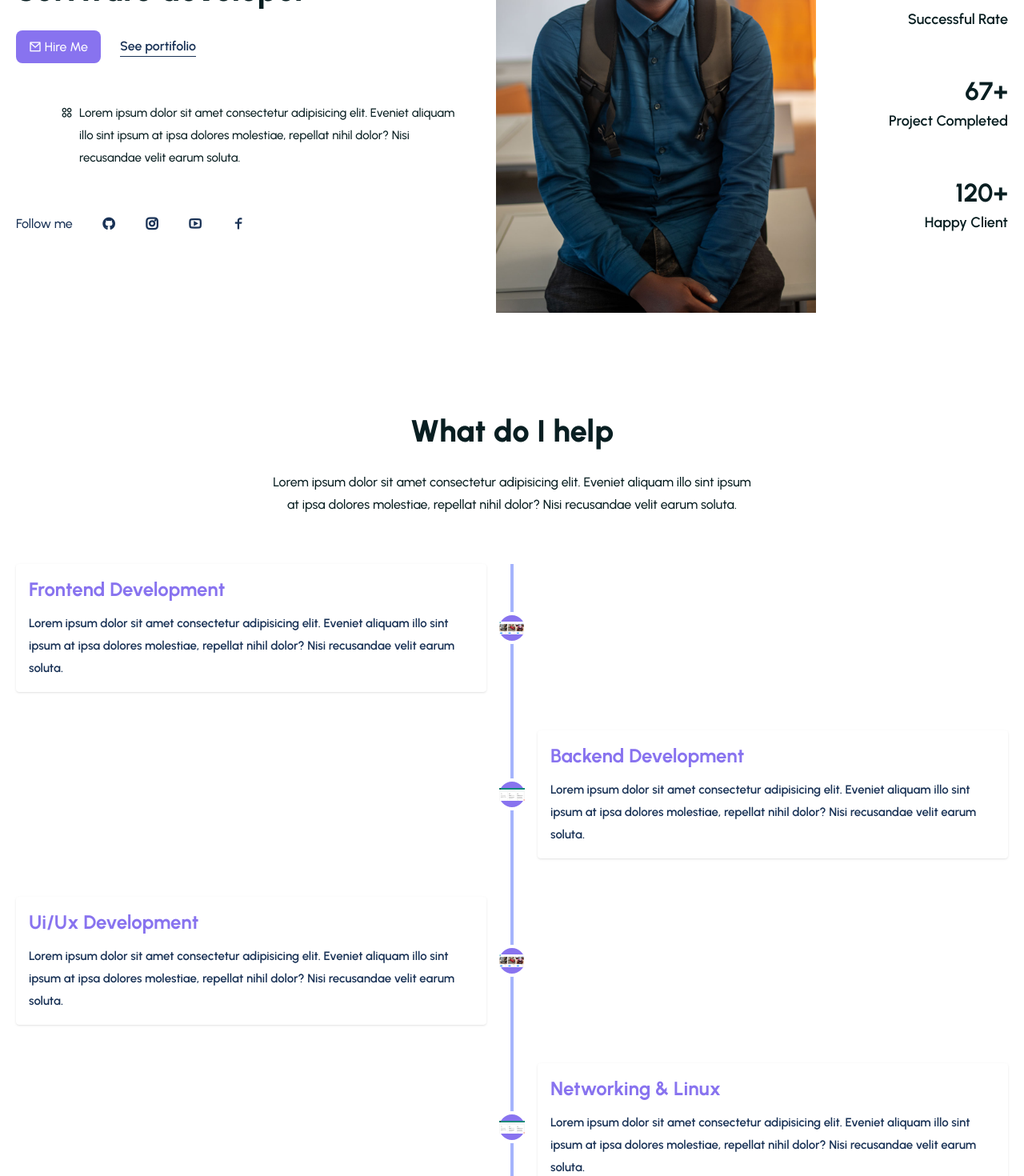
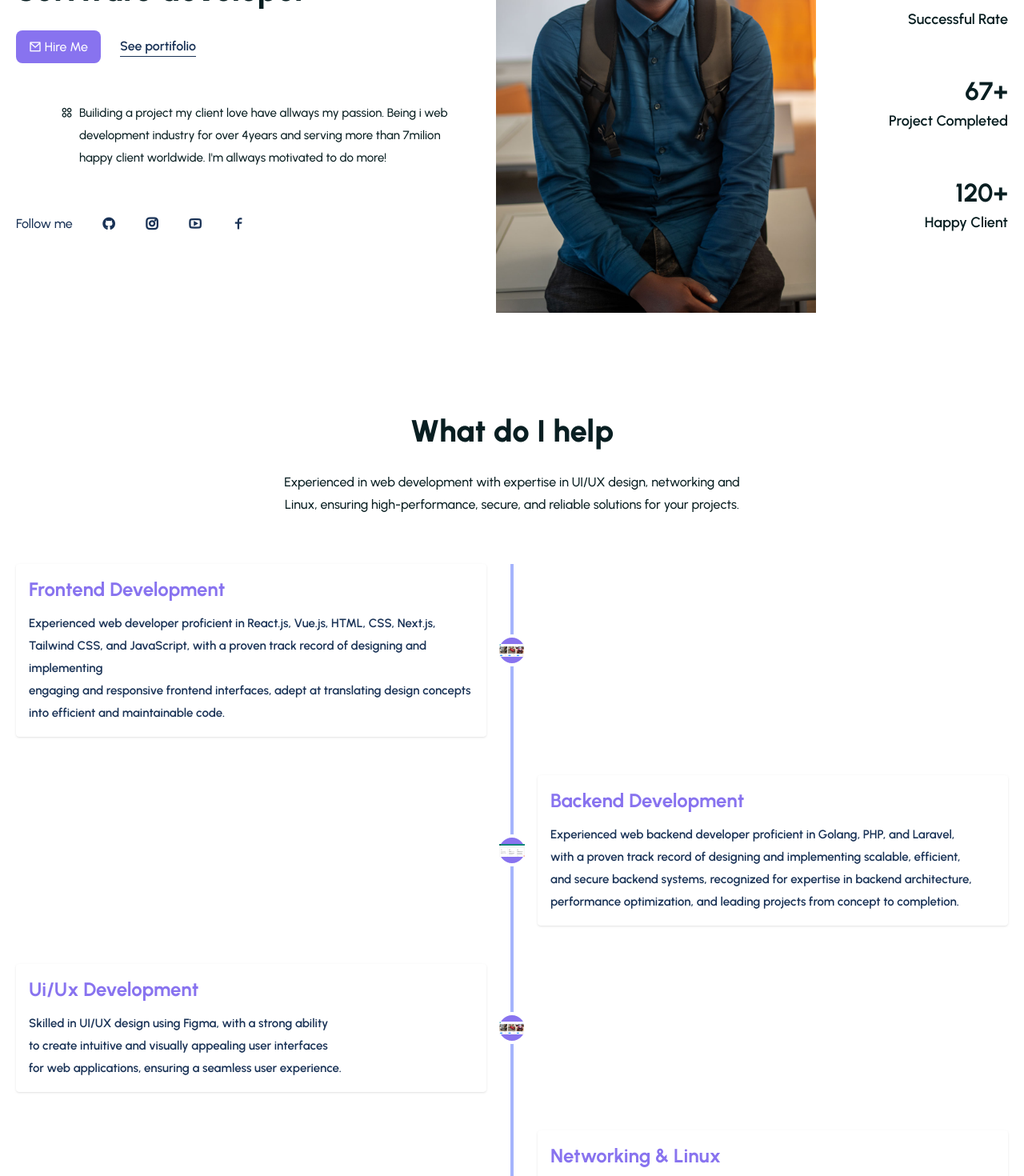
Before and after one commit to bahati-hakizimana/my_site, a React (Vite) app: page / in a window 1280 px wide. Shown: the part 360-1830 px from the top of the page at 80% size. Built offline with nearby package versions, Linux system fonts and the light colour scheme.

Commit message:
services

```diff
--- a/src/components/ui/Hero.jsx
+++ b/src/components/ui/Hero.jsx
@@ -51,13 +51,13 @@ const Hero = () => {
                             <span>
                                 <i className="ri-apps-2-line"></i>
                             </span>
-                            Lorem ipsum dolor sit amet consectetur adipisicing elit.
-                            Eveniet aliquam illo sint ipsum at ipsa dolores molestiae,
-                            repellat nihil dolor? Nisi recusandae velit earum soluta.
+                            Builiding a project my client love have allways my passion.
+                            Being i web development industry for over 4years and serving more than 7milion happy client worldwide.
+                            I'm allways motivated to do more!
                         </p>
                         <div className=' flex gap-9 items-center mt-14'>
                             <span
-                             className=' text-smallTextColor text-[16px] font-[500]'>
+                                className=' text-smallTextColor text-[16px] font-[500]'>
                                 Follow me
                             </span>
                             <span >
@@ -95,7 +95,7 @@ const Hero = () => {
                     {/* == Hero image end ======= */}
                     {/* == Hero content right ======= */}
                     <div
-                    className=' md:basis-1/5 flex justify-between text-center mt-10 flex-wrap gap-3 md:mt-0 md:flex-col md:justify-end md:text-end'>
+                        className=' md:basis-1/5 flex justify-between text-center mt-10 flex-wrap gap-3 md:mt-0 md:flex-col md:justify-end md:text-end'>
                         <div className="mb-10">
                             <h2 className=' text-headingColor font-[700] text-[32px]'>
                                 <CountUp start={0} end={6} duration={2} suffix='+' />
--- a/src/components/ui/Portifolio.jsx
+++ b/src/components/ui/Portifolio.jsx
@@ -17,6 +17,7 @@ const Portifolio = () => {
                     <button className=' text-smallTextColor border border-solid border-smallTextColor py-2 px-4 rounded-[8px]'>All</button>
                     <button className=' text-smallTextColor border border-solid border-smallTextColor py-2 px-4 rounded-[8px]'>Web design</button>
                     <button className=' text-smallTextColor border border-solid border-smallTextColor py-2 px-4 rounded-[8px]'>Ui/Ux</button>
+                    <button className=' text-smallTextColor border border-solid border-smallTextColor py-2 px-4 rounded-[8px]'>Linux/Network</button>
                 </div>
             </div>
 
--- a/src/components/ui/Services.jsx
+++ b/src/components/ui/Services.jsx
@@ -11,16 +11,15 @@ const Services = () => {
                 <div className="text-center">
                     <h2 className=' text-headingColor font-[800] text-[2.4rem] mb-5'>What do I help</h2>
                     <p className=' lg:max-w-[600px] lg:mx-auto text-headingColor font-[500] text-[16px] leading-7'>
-                        Lorem ipsum dolor sit amet consectetur adipisicing elit.
-                        Eveniet aliquam illo sint ipsum at ipsa dolores molestiae,
-                        repellat nihil dolor? Nisi recusandae velit earum soluta.
+                        Experienced in web development with expertise in UI/UX design, networking and
+                        Linux, ensuring high-performance, secure, and reliable solutions for your projects.
                     </p>
                 </div>
                 <div className='flex flex-col justify-center sm:py-12'>
                     <div className='w-full py-3 px-2 sm:mx-w-xl sm:mx-auto sm:px-0'>
                         <div className="ralative text-gray-700 antialiased text-sm font-semibold">
                             {/* ============== Vertical Line running through the middle=============== */}
-                            <div className=' hidden absolute w-1 sm:block bg-indigo-300 h-[850px] left-1/2 transform -translate-x-1/2'></div>
+                            <div className=' hidden absolute w-1 sm:block bg-indigo-300 h-[950px] left-1/2 transform -translate-x-1/2'></div>
                             {/* =============LeftCard================================ */}
                             <div className='mt-6 sm:mt-0 sm:mb-12'>
                                 <div className=' flex items-center flex-col sm:flex-row'>
@@ -31,9 +30,10 @@ const Services = () => {
                                                     Frontend Development
                                                 </h3>
                                                 <p className=' text-[15px] text-smallTextColor group-hover:text-white group-hover:font-[500] leading-7 '>
-                                                    Lorem ipsum dolor sit amet consectetur adipisicing elit.
-                                                    Eveniet aliquam illo sint ipsum at ipsa dolores molestiae,
-                                                    repellat nihil dolor? Nisi recusandae velit earum soluta.
+                                                    Experienced web developer proficient in React.js, Vue.js, HTML, CSS, Next.js, <br />
+                                                    Tailwind CSS, and JavaScript, with a proven track record of designing and implementing <br />
+                                                    engaging and responsive frontend interfaces, adept at translating design concepts into
+                                                    efficient and maintainable code.
                                                 </p>
                                             </div>
                                         </div>
@@ -52,14 +52,15 @@ const Services = () => {
                                 <div className=' flex items-center flex-col sm:flex-row'>
                                     <div className='flex justify-end w-full mx-auto items-center'>
                                         <div className=' w-full sm:w-1/2 sm:pl-8'>
-                                            <div data-aos="fade-right" data-aos-delay="100" data-aos-duration="1300" className=' bg-white p-4 rounded shadow group hover:bg-primaryColor cursor-pointer ease-in duration-150'>
+                                            <div data-aos="fade-left" data-aos-delay="50" data-aos-duration="1300" className=' bg-white p-4 rounded shadow group hover:bg-primaryColor cursor-pointer ease-in duration-150'>
                                                 <h3 className=' text-primaryColor font-[700] mb-3 group-hover:text-white group-hover:font-[600] text-2xl'>
                                                     Backend Development
                                                 </h3>
                                                 <p className=' text-[15px] text-smallTextColor group-hover:text-white group-hover:font-[500] leading-7 '>
-                                                    Lorem ipsum dolor sit amet consectetur adipisicing elit.
-                                                    Eveniet aliquam illo sint ipsum at ipsa dolores molestiae,
-                                                    repellat nihil dolor? Nisi recusandae velit earum soluta.
+                                                    Experienced web backend developer proficient in Golang, PHP, and Laravel, <br />
+                                                    with a proven track record of designing and implementing scalable, efficient, <br />
+                                                    and secure backend systems, recognized for expertise in backend architecture, <br />
+                                                    performance optimization, and leading projects from concept to completion.
                                                 </p>
                                             </div>
                                         </div>
@@ -80,9 +81,9 @@ const Services = () => {
                                                     Ui/Ux Development
                                                 </h3>
                                                 <p className=' text-[15px] text-smallTextColor group-hover:text-white group-hover:font-[500] leading-7 '>
-                                                    Lorem ipsum dolor sit amet consectetur adipisicing elit.
-                                                    Eveniet aliquam illo sint ipsum at ipsa dolores molestiae,
-                                                    repellat nihil dolor? Nisi recusandae velit earum soluta.
+                                                    Skilled in UI/UX design using Figma, with a strong ability <br />
+                                                    to create intuitive and visually appealing user interfaces <br />
+                                                    for web applications, ensuring a seamless user experience.
                                                 </p>
                                             </div>
                                         </div>
@@ -101,14 +102,16 @@ const Services = () => {
                                 <div className=' flex items-center flex-col sm:flex-row'>
                                     <div className='flex justify-end w-full mx-auto items-center'>
                                         <div className=' w-full sm:w-1/2 sm:pl-8'>
-                                            <div data-aos="fade-right" data-aos-duration="1500" className=' bg-white p-4 rounded shadow group hover:bg-primaryColor cursor-pointer ease-in duration-150'>
+                                            <div data-aos="fade-left" data-aos-delay="100" data-aos-duration="1500" className=' bg-white p-4 rounded shadow group hover:bg-primaryColor cursor-pointer ease-in duration-150'>
                                                 <h3 className=' text-primaryColor font-[700] mb-3 group-hover:text-white group-hover:font-[600] text-2xl'>
                                                     Networking & Linux
                                                 </h3>
                                                 <p className=' text-[15px] text-smallTextColor group-hover:text-white group-hover:font-[500] leading-7 '>
-                                                    Lorem ipsum dolor sit amet consectetur adipisicing elit.
-                                                    Eveniet aliquam illo sint ipsum at ipsa dolores molestiae,
-                                                    repellat nihil dolor? Nisi recusandae velit earum soluta.
+                                                    Skilled in Linux and networking, with comprehensive experience <br />
+                                                    in network administration, including designing, implementing, <br />
+                                                    and maintaining network infrastructure, ensuring high performance, <br />
+                                                    security, and reliability. Proficient in configuring network devices, <br />
+                                                    monitoring network performance, and troubleshooting network issues to optimize functionality.
                                                 </p>
                                             </div>
                                         </div>
```
